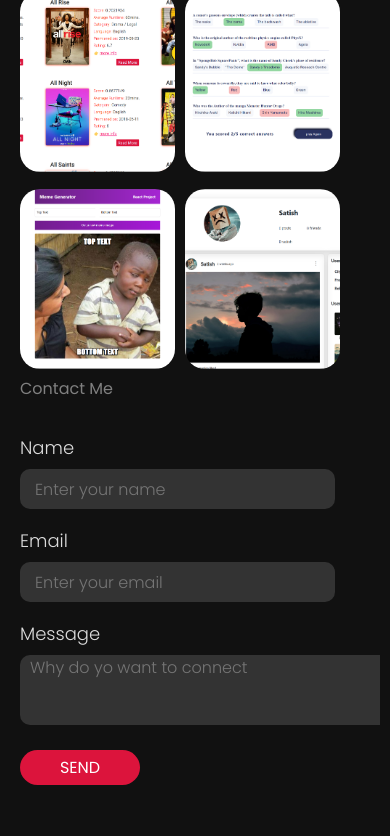
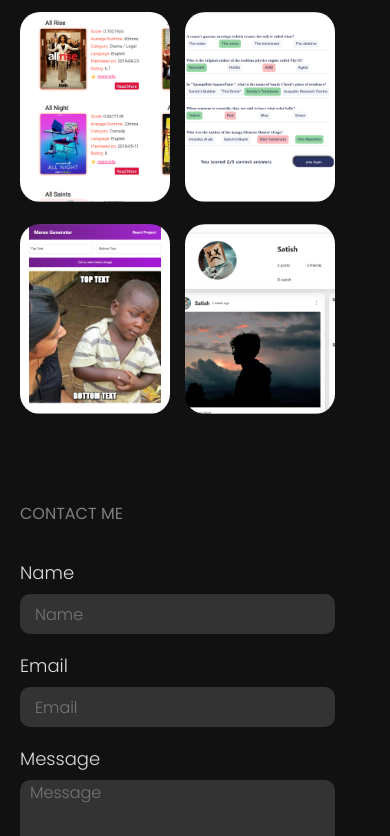
Before and after one commit to satish1550/portfolio, a plain HTML site: page index.html in a window 390 px wide. Shown: the part 3750-4586 px from the top of the page. Drawn offline with nearby package versions, Linux system fonts and the light colour scheme.

Commit message:
responsive added

```diff
--- a/index.html
+++ b/index.html
@@ -217,7 +217,7 @@
             <!-- Internship Page START -->
             <div class="internships" id="internships">
                 <div class="internshipTop">
-                    <h1>Internships</h1>
+                    <h1>INTERNSHIPS</h1>
                 </div>
                 <div class="internshipBottom">
                     <div>
@@ -265,7 +265,7 @@
             <!-- Work Page START -->
             <div class="work" id="Work">
                 <div class="workTop">
-                    <h1><a href="https://github.com/satish1550">My Work</a></h1>
+                    <h1><a href="https://github.com/satish1550">MY WORK</a></h1>
                 </div>
                 <div class="workBottom">
                     <div>
@@ -311,7 +311,7 @@
             <!-- Contact Page START -->
             <div class="contact" id="contact">
                 <div class="contactTop">
-                    <h1>Contact Me</h1>
+                    <h1>CONTACT ME</h1>
                 </div>
                 <div class="contactBottom">
                     <div class="socialLinks">
@@ -336,12 +336,12 @@
                     </div>
                     <div class="form">
                         <label for="name">Name</label>
-                        <input type="text" name="name" id="name" placeholder="Enter your name" class="inputName">
+                        <input type="text" name="name" id="name" placeholder="Name" class="inputName">
                         <label for="email">Email</label>
-                        <input type="email" name="email" id="email" placeholder="Enter your email" class="inputEmail">
+                        <input type="email" name="email" id="email" placeholder="Email" class="inputEmail">
                         <label for="message">Message</label>
                         <textarea name="message" id="message" cols="30" rows="10"
-                            placeholder="Why do yo want to connect" class="message"></textarea>
+                            placeholder="Message" class="message"></textarea>
                         <button type="submit">SEND</button>
                     </div>
                 </div>
--- a/styles.css
+++ b/styles.css
@@ -570,7 +570,7 @@ button{
     }
 
     .internshipTop h1 {
-        font-size: 16px;
+        font-size: 20px;
         font-weight: 300;
     }
 
@@ -593,6 +593,7 @@ button{
 
     .work {
         height: 100%;
+        margin-bottom: 80px;
     }
 
     .workTop {
@@ -607,12 +608,12 @@ button{
     }
 
     .workBottom {
-        gap: 10px;
+        gap: 15px;
     }
 
     .projectImg {
-        height: 180px;
-        width: 155px;
+        height: 190px;
+        width: 150px;
         transition: none;
     }
 
@@ -636,8 +637,8 @@ button{
     }
 
     .socialLinks {
-        margin: 80px 0 50px 0;
-        margin-left: -45px;
+        margin: 70px auto;
+        margin-left: 0;
     }
 
     .linkedIn h1,
@@ -655,6 +656,7 @@ button{
 
     textarea {
         font-size: 16px;
+        max-width: 315px;
     }
 
     input:focus,
```
